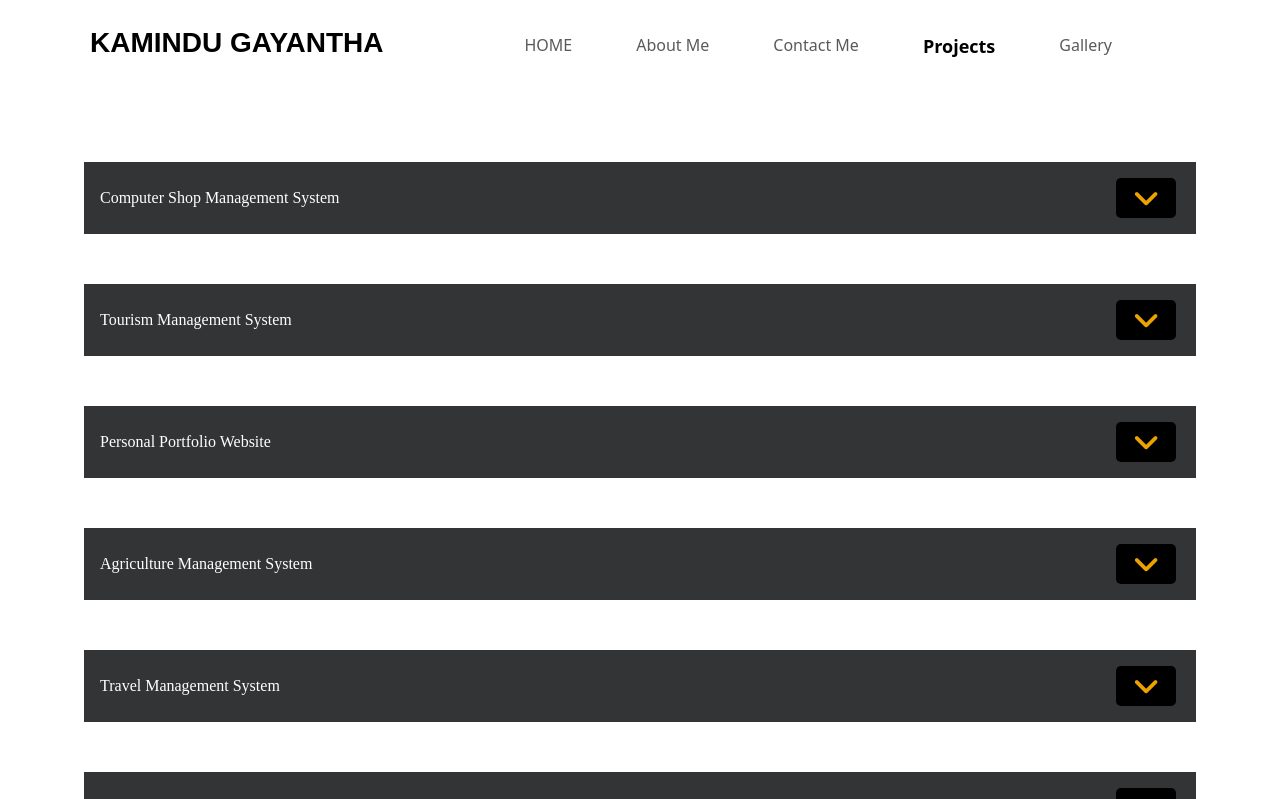
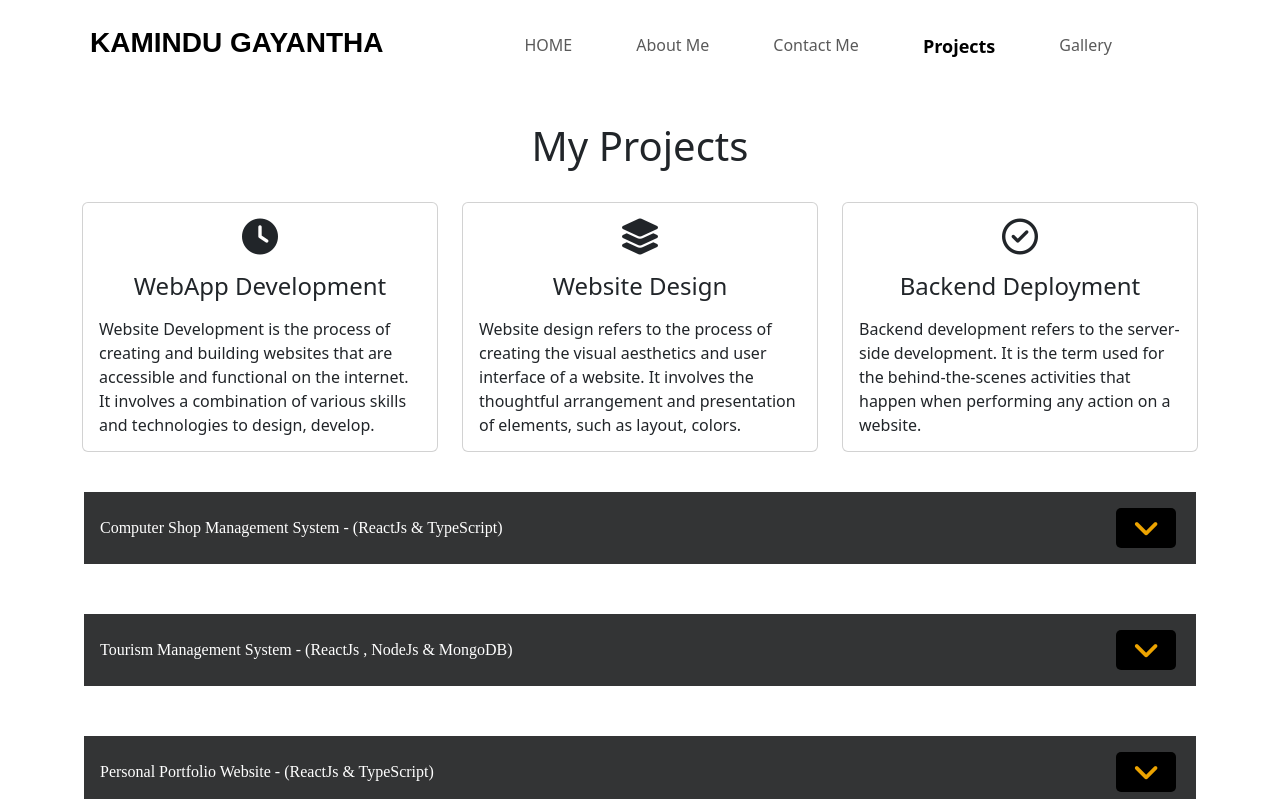
Before and after one commit to Kamindu99/personal-portfolio-web, a React (Create React App) app: page /my-projects in a window 1280 px wide. Shown: the top 799 px of the page. Built offline with nearby package versions, Linux system fonts and the light colour scheme.

Commit message:
my projects list

```diff
--- a/src/App.css
+++ b/src/App.css
@@ -149,7 +149,7 @@
 
 /* services section css */
 .servicesText.card {
-  height: 280px;
+  height: 250px;
   cursor: pointer;
 }
 .servicesIcon {
@@ -179,7 +179,7 @@
     background: none;
 }
 .t-p{
-  color: rgb(193 206 216);
+  color: rgb(135, 135, 135);
   padding: 40px 30px 0px 30px;
 }
 .accordion .item .item-header h2 button.btn.btn-link {
@@ -197,6 +197,10 @@
     background: transparent;
     padding: 0px;
     margin: 2px;
+}
+
+.accordion .img-fluid {
+width:100%
 }
 
 .accordion .item .item-header h2 button {
--- a/src/App.tsx
+++ b/src/App.tsx
@@ -6,6 +6,7 @@ import Footer from './pages/Shared/Footer/Footer';
 import HomePage from './pages/HomePage';
 import PhotoGallery from './pages/ImageGallery';
 import MyProjects from './pages/MyProjects';
+import MyProfile from './pages/MyProfile';
 
 function App() {
   return (
@@ -15,6 +16,7 @@ function App() {
         <Route path="/" element={<HomePage />} />
         <Route path="/my-photo" element={<PhotoGallery />} />
         <Route path="/my-projects" element={<MyProjects />} />
+        <Route path="/my-profile" element={<MyProfile />} />
       </Routes>
       <Footer />
     </BrowserRouter>
--- a/src/pages/MyProfile.tsx
+++ b/src/pages/MyProfile.tsx
@@ -99,7 +99,7 @@ const MyProfile = (props: Props) => {
 							<div className="jumbotron">
 								<h1 className="display-4">Hello, world!</h1>
 								<p className="lead">This is a simple example of accordion menu that can easily be integrated into any Bootstrap template. You'll find many such examples at <a href="https://www.tutorialrepublic.com" target="_blank">tutorialrepublic.com</a>.</p>
-				<hr className="my-4"/>
+								<hr className="my-4" />
 								<a className="btn btn-primary btn-lg" href="https://www.tutorialrepublic.com/snippets/gallery.php" target="_blank">Learn more</a>
 							</div>
 						</div>
--- a/src/pages/MyProjects.tsx
+++ b/src/pages/MyProjects.tsx
@@ -1,4 +1,5 @@
 import React from 'react'
+import { Link } from 'react-router-dom'
 
 type Props = {}
 
@@ -8,31 +9,31 @@ const MyProjects = (props: Props) => {
         {
             id: "headingOne",
             target: "collapseOne",
-            title: "Computer Shop Management System",
-            description: "It is a long established fact that a reader will be distracted by the readable content of a page when looking at its layout.",
-            image: "https://res.cloudinary.com/dmfljlyu1/image/upload/v1685267799/travelwebkamindu_r6xqqh.jpg",
-            url: "https://miro.medium.com/v2/resize:fit:2400/1*Atv7s1TO3VSEfNpq_2nc1A.jpeg"
+            title: "Computer Shop Management System - (ReactJs & TypeScript)",
+            description: "The computer shop application is a modern, user-friendly web application developed using TypeScript and React. It offers customers a seamless and convenient shopping experience for computer-related products. Users can explore a diverse catalog of laptops, desktops, peripherals, and accessories, with detailed product information, including specifications, pricing, reviews, and ratings. The application incorporates essential features such as a shopping cart, user authentication, secure checkout and payment options, order tracking, and a search functionality. It also encourages customer engagement through reviews and ratings, helping users make informed purchasing decisions. With its responsive design, the computer shop application ensures a consistent and enjoyable experience across various devices.",
+            image: "https://res.cloudinary.com/dmfljlyu1/image/upload/v1687384201/dotcomcomputers.net_bc1ms6.jpg",
+            url: "https://dotcomcomputers.netlify.app/"
         },
         {
             id: "headingTwo",
             target: "collapseTwo",
-            title: "Tourism Management System",
-            description: "It is a long established fact that a reader will be distracted by the readable content of a page when looking at its layout.",
-            image: "https://res.cloudinary.com/dmfljlyu1/image/upload/v1685799530/dotcomecomputers_rzpgyg.jpg",
-            url: "https://miro.medium.com/v2/resize:fit:2400/1*Atv7s1TO3VSEfNpq_2nc1A.jpeg"
+            title: "Tourism Management System - (ReactJs , NodeJs & MongoDB)",
+            description: "I developed a Tourism Management Web Application using React.js, Node.js, Express.js, and MongoDB. This comprehensive web application is designed to streamline and enhance the management of tourism-related activities and services. The Tourism Management Web Application offers a range of features and functionalities that cater to the needs of both tourists and tourism operators. It provides a user-friendly interface that ensures seamless navigation and an enjoyable user experience. For tourists, the application allows them to explore various destinations, view attractions and activities, and make bookings for accommodations, tours, and transportation. They can access detailed information about each destination, including popular landmarks, local culture, and recommended itineraries. The integrated booking system ensures a convenient and secure reservation process.",
+            image: "https://res.cloudinary.com/dmfljlyu1/image/upload/v1685267799/travelwebkamindu_r6xqqh.jpg",
+            url: "https://travelwithkamidu.netlify.app/"
         },
         {
             id: "headingThree",
             target: "collapseThree",
-            title: "Personal Portfolio Website",
-            description: "It is a long established fact that a reader will be distracted by the readable content of a page when looking at its layout.",
+            title: "Personal Portfolio Website - (ReactJs & TypeScript)",
+            description: "I developed a Personal Portfolio Web application using React.js, TypeScript, Bootstrap, and CSS. This dynamic web application serves as a showcase of my skills, experiences, and projects, providing visitors with a comprehensive overview of my professional background. The Personal Portfolio Web application offers a visually appealing and user-friendly interface, allowing visitors to explore my portfolio and learn more about my expertise and achievements. It is designed to be responsive and compatible with various devices, ensuring a seamless user experience across desktop and mobile platforms.",
             image: "https://res.cloudinary.com/dmfljlyu1/image/upload/v1687292391/potfolioappmy_imyf7n.jpg",
-            url: "https://miro.medium.com/v2/resize:fit:2400/1*Atv7s1TO3VSEfNpq_2nc1A.jpeg"
+            url: "https://kamindugayantha.netlify.app/"
         },
         {
             id: "headingFour",
             target: "collapseFour",
-            title: "Agriculture Management System",
+            title: "Agriculture Management System - (ReactJs , NodeJs , ExpressJS & MongoDB)",
             description: "It is a long established fact that a reader will be distracted by the readable content of a page when looking at its layout.",
             image: "https://res.cloudinary.com/dmfljlyu1/image/upload/v1687292391/potfolioappmy_imyf7n.jpg",
             url: "https://miro.medium.com/v2/resize:fit:2400/1*Atv7s1TO3VSEfNpq_2nc1A.jpeg"
@@ -40,7 +41,7 @@ const MyProjects = (props: Props) => {
         {
             id: "headingFive",
             target: "collapseFive",
-            title: "Travel Management System",
+            title: "Travel Management System - (ReactJs , NodeJs , ExpressJS & MongoDB)",
             description: "It is a long established fact that a reader will be distracted by the readable content of a page when looking at its layout.",
             image: "https://res.cloudinary.com/dmfljlyu1/image/upload/v1687292391/potfolioappmy_imyf7n.jpg",
             url: "https://miro.medium.com/v2/resize:fit:2400/1*Atv7s1TO3VSEfNpq_2nc1A.jpeg"
@@ -48,7 +49,7 @@ const MyProjects = (props: Props) => {
         {
             id: "headingSix",
             target: "collapseSix",
-            title: "Hospital Management System",
+            title: "Hospital Management System - (Java & MySQL)",
             description: "It is a long established fact that a reader will be distracted by the readable content of a page when looking at its layout.",
             image: "https://res.cloudinary.com/dmfljlyu1/image/upload/v1687292391/potfolioappmy_imyf7n.jpg",
             url: "https://miro.medium.com/v2/resize:fit:2400/1*Atv7s1TO3VSEfNpq_2nc1A.jpeg"
@@ -56,7 +57,7 @@ const MyProjects = (props: Props) => {
         {
             id: "headingSeven",
             target: "collapseSeven",
-            title: "Food Ordering System",
+            title: "Food Ordering System - (Android , Java , & Firebase)",
             description: "It is a long established fact that a reader will be distracted by the readable content of a page when looking at its layout.",
             image: "https://res.cloudinary.com/dmfljlyu1/image/upload/v1687292391/potfolioappmy_imyf7n.jpg",
             url: "https://miro.medium.com/v2/resize:fit:2400/1*Atv7s1TO3VSEfNpq_2nc1A.jpeg"
@@ -66,7 +67,7 @@ const MyProjects = (props: Props) => {
     return (
         <div>
             <br/>
-            {/* <section id="services">
+            <section id="services">
         <div className="container">
             <h1 className="text-center">My Projects</h1>
             <div className="row">
@@ -74,9 +75,10 @@ const MyProjects = (props: Props) => {
                     <div className="card servicesText">
                         <div className="card-body">
                             <i className="fas servicesIcon fa-clock"></i>
-                            <h4 className="card-title mt-3">Website Development</h4>
-                            <p className="card-text mt-3">Some quick example text to build on the card title and make up the bulk of the card's content.
-                                Some quick example text to build on the card title and make up the bulk of the card's content.
+                            <h4 className="card-title mt-3">WebApp Development</h4>
+                            <p className="card-text mt-3">Website Development is the process of creating and building websites
+                            that are accessible and functional on the internet. It involves a combination of various skills and
+                            technologies to design, develop.
                             </p>
                         </div>
                     </div>
@@ -86,8 +88,9 @@ const MyProjects = (props: Props) => {
                         <div className="card-body">
                             <i className='fas servicesIcon fa-layer-group'></i>
                             <h4 className="card-title mt-3">Website Design</h4>
-                            <p className="card-text mt-3">Some quick example text to build on the card title and make up the bulk of the card's content.
-                                Some quick example text to build on the card title and make up the bulk of the card's content.
+                            <p className="card-text mt-3">Website design refers to the process of creating the visual aesthetics
+                            and user interface of a website. It involves the thoughtful arrangement and presentation of elements,
+                            such as layout, colors.
                             </p>
                         </div>
                     </div>
@@ -97,54 +100,17 @@ const MyProjects = (props: Props) => {
                     <div className="card servicesText">
                         <div className="card-body">
                             <i className='far servicesIcon fa-check-circle'></i>
-                            <h4 className="card-title mt-3">Website Deployment</h4>
-                            <p className="card-text mt-3">Some quick example text to build on the card title and make up the bulk of the card's content.
-                                Some quick example text to build on the card title and make up the bulk of the card's content.
-                            </p>
-                        </div>
-                    </div>
-                </div>
-            </div>
+                            <h4 className="card-title mt-3">Backend Deployment</h4>
+                            <p className="card-text mt-3">Backend development refers to the server-side development. It is the term
+                                used for the behind-the-scenes activities that happen when performing any action on a website.
 
-            <div className="row">
-                <div className="col-lg-4 mt-4">
-                    <div className="card servicesText">
-                        <div className="card-body">
-                            <i className='fas servicesIcon fa-search'></i>
-                            <h4 className="card-title mt-3">SEO</h4>
-                            <p className="card-text mt-3">Some quick example text to build on the card title and make up the bulk of the card's content.
-                                Some quick example text to build on the card title and make up the bulk of the card's content.
-                            </p>
-                        </div>
-                    </div>
-                </div>
-
-                <div className="col-lg-4 mt-4">
-                    <div className="card servicesText">
-                        <div className="card-body">
-                            <i className='fas servicesIcon fa-shield-alt'></i>
-                            <h4 className="card-title mt-3">DevOps</h4>
-                            <p className="card-text mt-3">Some quick example text to build on the card title and make up the bulk of the card's content.
-                                Some quick example text to build on the card title and make up the bulk of the card's content.
-                            </p>
-                        </div>
-                    </div>
-                </div>
-
-                <div className="col-lg-4 mt-4">
-                    <div className="card servicesText">
-                        <div className="card-body">
-                            <i className='fas servicesIcon fa-wrench'></i>
-                            <h4 className="card-title mt-3">QA</h4>
-                            <p className="card-text mt-3">Some quick example text to build on the card title and make up the bulk of the card's content.
-                                Some quick example text to build on the card title and make up the bulk of the card's content.
                             </p>
                         </div>
                     </div>
                 </div>
             </div>
         </div>
-    </section> */}
+    </section>
 
             <div className="container">
                 <div className="accordion" id="accordionExample">
@@ -162,7 +128,9 @@ const MyProjects = (props: Props) => {
                           <div id={project.target} className="collapse" aria-labelledby={project.id}
                               data-parent="#accordionExample">
                               <div className="t-p">
-                                  It is a long established fact that a reader will be distracted by the readable content of a page when looking at its layout. The point of using Lorem Ipsum is that it has a more-or-less normal distribution of letters, as opposed to using 'Content here, content here', making it look like readable English. Many desktop publishing packages and web page editors now use Lorem Ipsum as their default model text, and a search for 'lorem ipsum' will uncover many web sites still in their infancy. Various versions have evolved over the years, sometimes by accident, sometimes on purpose (injected humour and the like).
+                              {project.description}
+                              <br/> <br/>
+                             <div> Livi Site - <Link to={project.url} style={{textDecoration:'none',color :"blue"}}>{project.url}</Link> </div>
                               </div>
                                 <div className="t-p">
                                     <img src={project.image} alt="" className="img-fluid" />
```
Also changed, not shown: src/pages/HomePage.tsx (+4 -3 lines), src/pages/Photos.tsx (+43 -31 lines). Lines whose indentation alone changed are shown as unchanged.
